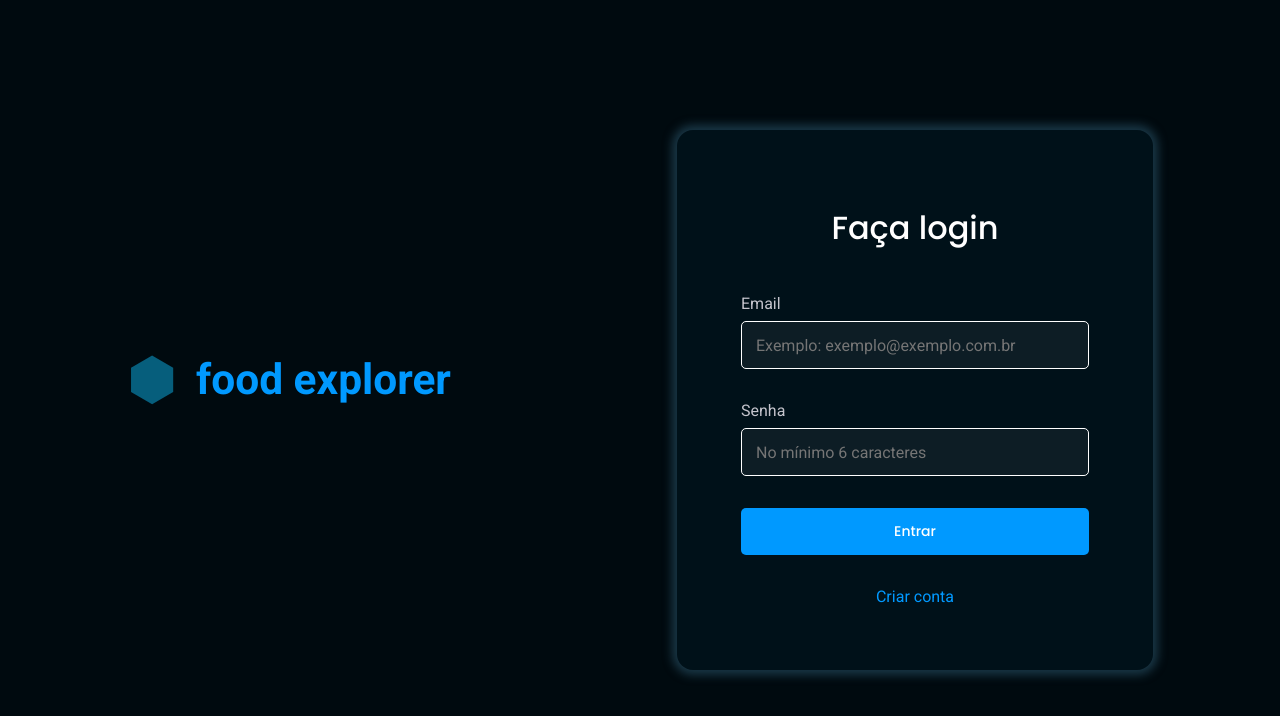
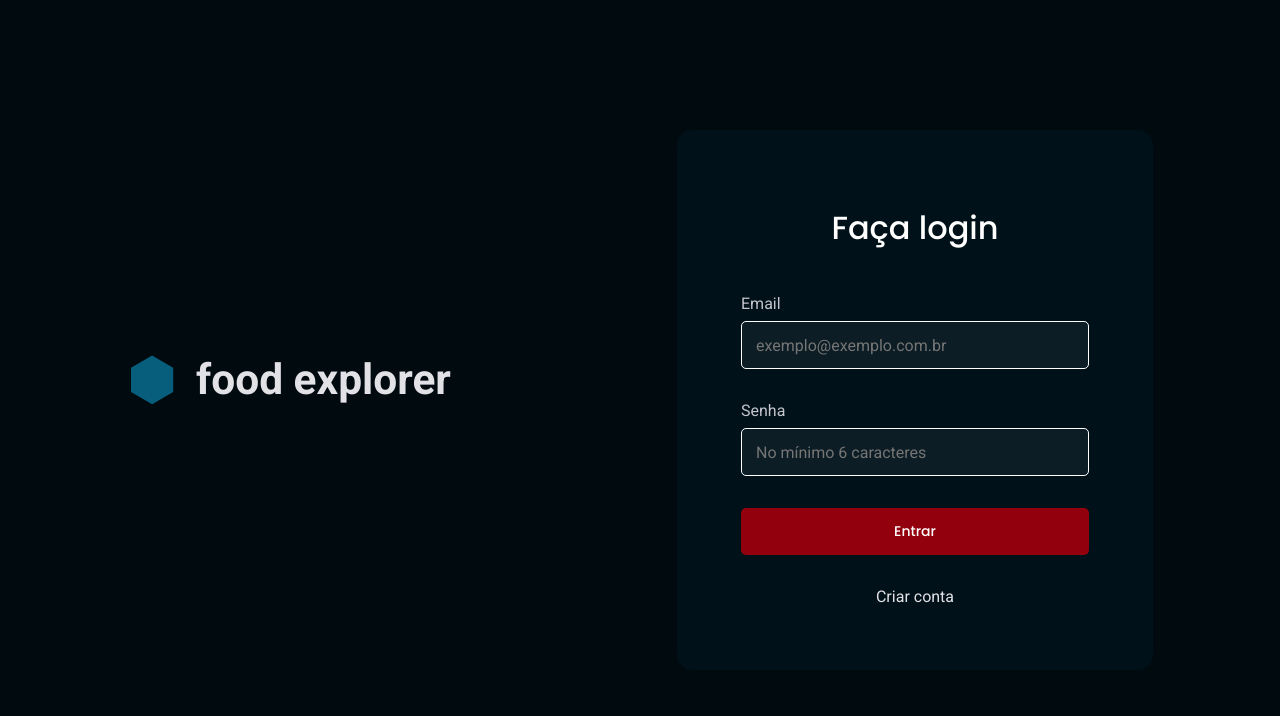
Before and after one commit to Felipe-Monte/food-explorer-front, a React (Vite) app: page / in a window 1280 px wide. Shown: the top 716 px of the page. Built offline with nearby package versions, Linux system fonts and the light colour scheme.

Commit message:
organize code

```diff
--- a/src/pages/SignIn/index.jsx
+++ b/src/pages/SignIn/index.jsx
@@ -53,7 +53,7 @@ export function SignIn() {
           <div className="inputs">
             <p>Email</p>
             <Input
-              placeholder="Exemplo: exemplo@exemplo.com.br"
+              placeholder="exemplo@exemplo.com.br"
               type="text"
               onChange={(e) => setEmail(e.target.value)}
             />
@@ -72,6 +72,7 @@ export function SignIn() {
             title={loading ? "Entrando" : "Entrar"}
             onClick={handleSignIn}
             disabled={loading}
+            className="btn_login"
           />
 
           <Link to="/register">Criar conta</Link>
--- a/src/pages/SignIn/styles.js
+++ b/src/pages/SignIn/styles.js
@@ -12,21 +12,6 @@ export const Container = styled.div`
 
     justify-content: space-between;
     align-items: center;
-
-    animation: puff-in-center 0.7s cubic-bezier(0.470, 0.000, 0.745, 0.715) both;
-
-    @keyframes puff-in-center {
-        0% {
-            transform: scale(2);
-            filter: blur(4px);
-            opacity: 0;
-        }
-        100% {
-            transform: scale(1);
-            filter: blur(0px);
-            opacity: 1;
-        }
-    }
 
     @media only screen and (min-width: 768px) {
         flex-direction: row;
@@ -47,8 +32,6 @@ export const Form = styled.form`
     border-radius: 1.6rem;
 
     background-color: ${({ theme }) => theme.COLORS.BLUE_200};
-    -webkit-box-shadow: 0px 0px 10px 5px #193746;
-    box-shadow: 0px 0px 10px 5px #193746;
 
     > h2 {
         font-family: 'Poppins', sans-serif;
@@ -64,12 +47,16 @@ export const Form = styled.form`
         margin-top: 3.2rem;
 
         text-align: center;
-        color: ${({ theme }) => theme.COLORS.BLUE};
+        color: ${({ theme }) => theme.COLORS.WHITE_100};
     }
 
     > .inputs {
         margin-bottom: 3.2rem;
     }
+
+    .btn_login {
+            background-color: ${({ theme }) => theme.COLORS.BACKGROUND_700};
+        }
 
     > .inputs p {
         font-size: 1.6rem;
@@ -87,6 +74,7 @@ export const Logo = styled.div`
     h1 {
         font-size: clamp(3rem, 3rem + 1.5vw, 4.248rem);
         white-space: nowrap;
+        color: ${({ theme }) => theme.COLORS.WHITE_100};
     }
 
     .logo {
--- a/src/pages/SignUp/index.jsx
+++ b/src/pages/SignUp/index.jsx
@@ -80,7 +80,7 @@ export function SignUp() {
           <div className="inputs">
             <p>Seu nome</p>
             <Input
-              placeholder="Exemplo: Maria da Silva"
+              placeholder="Nome do usuário"
               type="text"
               onChange={(e) => setName(e.target.value)}
             />
@@ -89,7 +89,7 @@ export function SignUp() {
           <div className="inputs">
             <p>Email</p>
             <Input
-              placeholder="Exemplo: exemplo@exemplo.com.br"
+              placeholder="exemplo@exemplo.com.br"
               type="text"
               onChange={(e) => setEmail(e.target.value)}
             />
@@ -108,6 +108,7 @@ export function SignUp() {
             title={loading ? "Cadastrando" : "Criar conta"}
             onClick={handleSignUp}
             disabled={loading}
+            className="btn_login"
           />
 
           <Link onClick={handleBack}>Já tenho uma conta</Link>
--- a/src/pages/SignUp/styles.js
+++ b/src/pages/SignUp/styles.js
@@ -12,21 +12,6 @@ export const Container = styled.div`
 
     justify-content: space-between;
     align-items: center;
-
-    animation: puff-in-center 0.7s cubic-bezier(0.470, 0.000, 0.745, 0.715) both;
-
-    @keyframes puff-in-center {
-        0% {
-            transform: scale(2);
-            filter: blur(4px);
-            opacity: 0;
-        }
-        100% {
-            transform: scale(1);
-            filter: blur(0px);
-            opacity: 1;
-        }
-    }
 
     @media only screen and (min-width: 768px) {
         flex-direction: row;
@@ -46,8 +31,6 @@ export const Form = styled.form`
     border-radius: 1.6rem;
 
     background-color: ${({ theme }) => theme.COLORS.BLUE_200};
-    -webkit-box-shadow: 0px 0px 10px 5px #193746;
-    box-shadow: 0px 0px 10px 5px #193746;
 
     > h2 {
         font-family: 'Poppins', sans-serif;
@@ -63,8 +46,12 @@ export const Form = styled.form`
         margin-top: 3.2rem;
 
         text-align: center;
-        color: ${({ theme }) => theme.COLORS.BLUE};
+        color: ${({ theme }) => theme.COLORS.WHITE_100};
     }
+
+    .btn_login {
+            background-color: ${({ theme }) => theme.COLORS.BACKGROUND_700};
+        }
 
     > .inputs {
         margin-bottom: 3.2rem;
@@ -86,6 +73,7 @@ export const Logo = styled.div`
     h1 {
         font-size: clamp(3rem, 3rem + 1.5vw, 4.248rem);
         white-space: nowrap;
+        color: ${({ theme }) => theme.COLORS.WHITE_100};
     }
 
     .logo {
```
